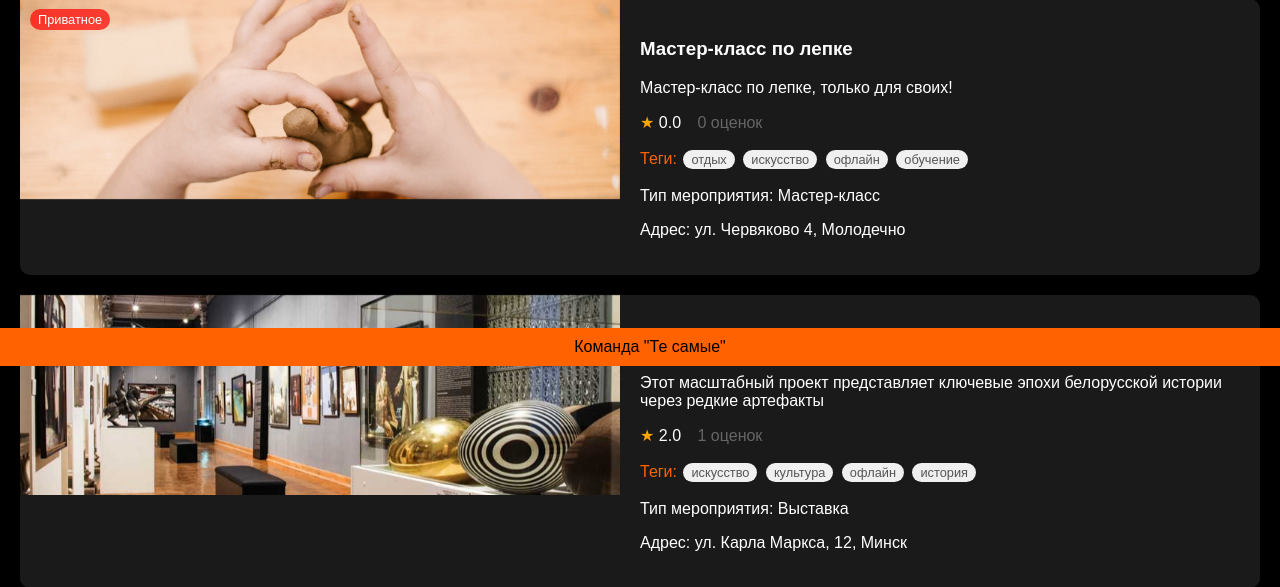
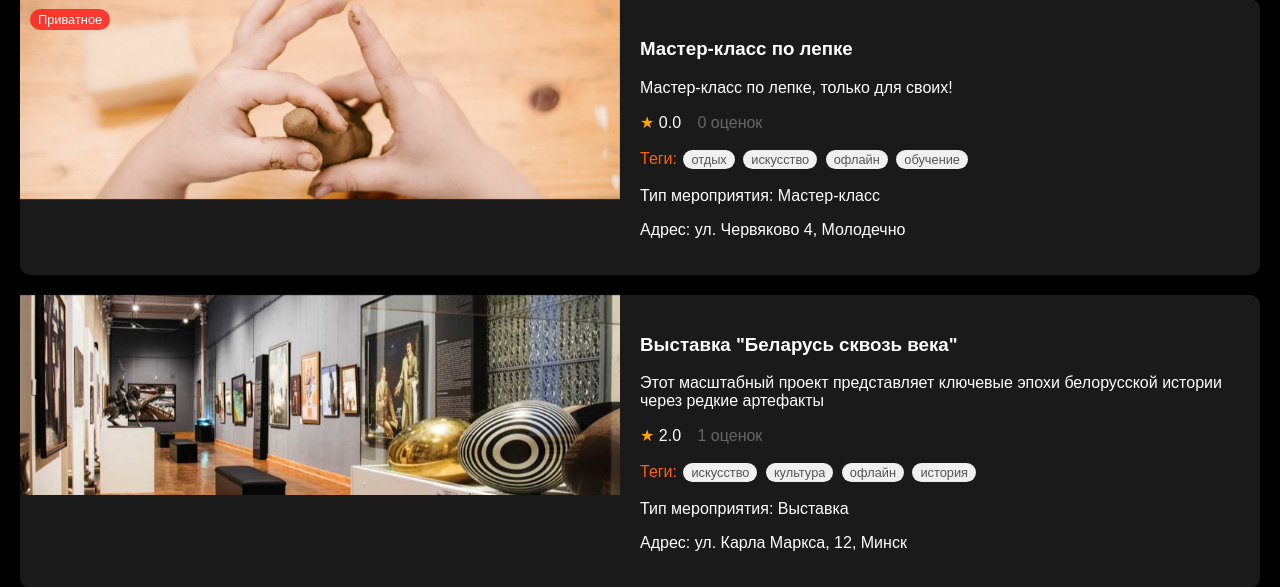
Before and after one commit to DvorNil/if...else, a Flask app: page / in a window 1280 px wide. Shown: the part 434-1021 px from the top of the page. Run offline with Flask 3, Linux system fonts and the light colour scheme; data that the repository does not hold is empty.

Commit message:
Удалил нижнюю плашку в index
Она была с нами с самого начала 😭

```diff
--- a/app/templates/index.html
+++ b/app/templates/index.html
@@ -166,10 +166,6 @@
         {% endfor %}
     </div>
 
-    <div class="footer">
-        Команда "Те самые"
-    </div>
-
     {% include 'modal.html' %}
 
     <script src="{{ url_for('static', filename='script.js') }}"></script>
```
Also changed, not shown: instance/events.db, 1 other file.
